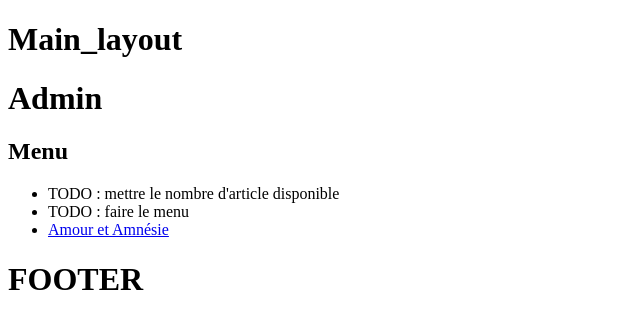
After one commit to Strikza/Projet_WEB, a Symfony app: template code/templates/users_authentification/layout_admin.html.twig in a window 1280 px wide. The commit adds this page. Shown: the top 329 px of the page, without its empty margins (0-640 px from the left). Run offline with Twig, Linux system fonts and the light colour scheme; the template is opened without the code that fills it, so the values that code supplies are empty; some libraries are stand-ins or nearby versions.

Commit message:
Add templates

```diff
--- /dev/null
+++ b/code/templates/footer/lower_band.html.twig
@@ -0,0 +1 @@
+<h1>FOOTER</h1>
--- a/code/templates/main/main_layout.html.twig
+++ b/code/templates/main/main_layout.html.twig
@@ -6,6 +6,7 @@
         {% block stylesheets %}{% endblock %}
     </head>
     <body>
+        <h1>Main_layout</h1>
         {% block body %}{% endblock %}
     </body>
 </html>
--- /dev/null
+++ b/code/templates/menu/link_admin.html.twig
@@ -0,0 +1 @@
+<li><a href="https://fr.wikipedia.org/wiki/Amour_et_Amn%C3%A9sie">Amour et Amnésie</a></li>
--- /dev/null
+++ b/code/templates/menu/menu_list.html.twig
@@ -0,0 +1,4 @@
+<ul>
+    <li>TODO : mettre le nombre d'article disponible</li>
+    <li>TODO : faire le menu</li>
+</ul>
--- /dev/null
+++ b/code/templates/users_authentification/layout_admin.html.twig
@@ -0,0 +1,27 @@
+{% extends 'main/main_layout.html.twig' %}
+
+{% block stylesheets %}
+{% endblock %}
+
+{% block body %}
+    <div id="upper_band">
+        <h1>Admin</h1>
+    </div>
+    <div id="menu">
+        <h2>Menu</h2>
+        <ul>
+            <li>TODO : mettre le nombre d'article disponible</li>
+            <li>TODO : faire le menu</li>
+            <li><a href="https://fr.wikipedia.org/wiki/Amour_et_Amn%C3%A9sie">Amour et Amnésie</a></li>
+        </ul>
+    </div>
+    <div id="menu">
+        {% block menu %}{% endblock %}
+    </div>
+    <div id="body_page">
+        {% block body_page %}{% endblock %}
+    </div>
+    <div id="lower_band">
+        {{ include('footer/lower_band.html.twig') }}
+    </div>
+{% endblock %}
```
Also changed, not shown: code/src/Controller/TestTemplateController.php (added, +26 -0 lines), code/templates/users_authentication/layout_admin.html.twig (deleted, +0 -17 lines), code/templates/users_authentification/layout_user.html.twig (renamed from code/templates/users_authentication/layout_user.html.twig, +9 -0 lines), code/templates/users_authentification/layout_visitor.html.twig (renamed from code/templates/users_authentication/layout_visitor.html.twig, +5 -2 lines).
